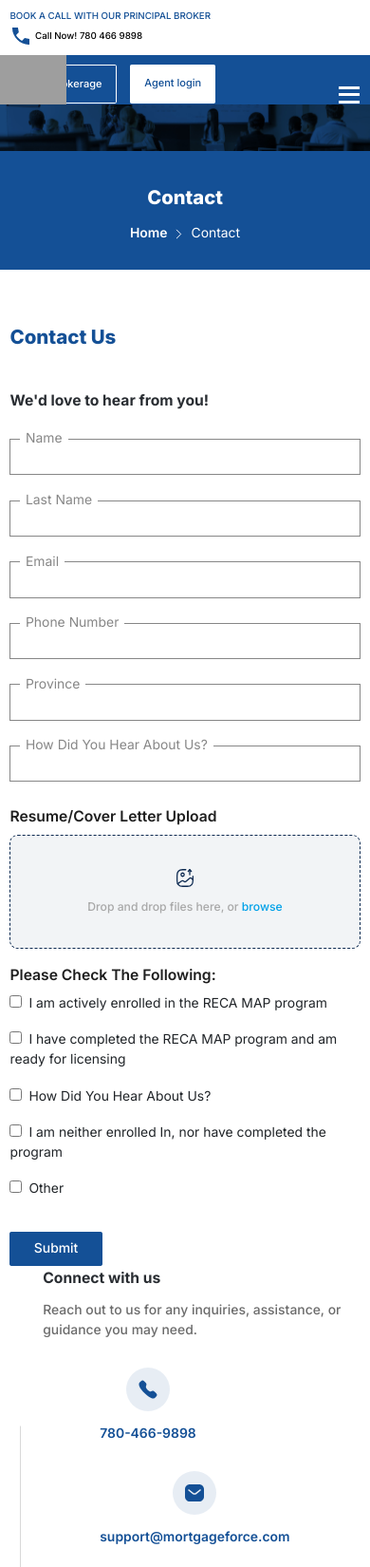
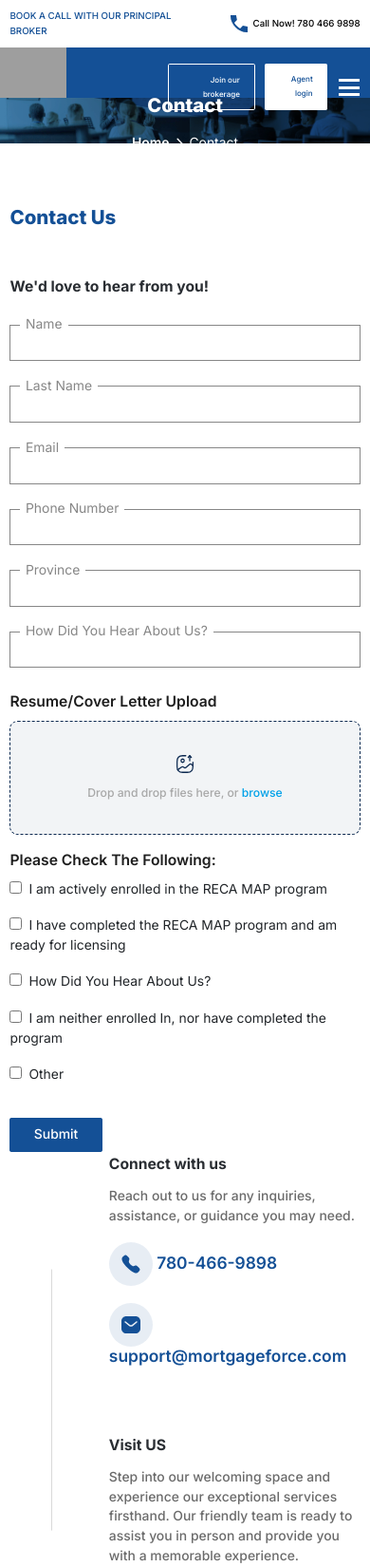
Before and after one commit to kaustav991/website196, a PHP site: page /contact-us.php in a window 390 px wide. Shown: the top 1650 px of the page at 95% size. Run offline with PHP 8.4, Linux system fonts and the light colour scheme; some libraries are stand-ins or nearby versions; grey boxes are pictures that could not be loaded.

Commit message:
responsive home

```diff
--- a/css/responsive.css
+++ b/css/responsive.css
@@ -33,6 +33,7 @@
     height: 100%;
   }
 }
+
 @media(max-width:1199px) {
   header {
     padding: 0;
@@ -94,28 +95,6 @@
     right: 0;
     top: 0;
     width: 100%;
-  }
-
-  .middle-section h3 {
-    font-size: 2.375rem;
-    line-height: 2.75rem;
-  }
-
-  .contactright ul li a {
-    font-size: 1rem;
-    line-height: 1.2rem;
-  }
-
-  .contactright ul li a{
-    position: relative;
-    padding: 12px 0 0 60px;
-    word-break: break-word;
-  }
-
-  .contactright ul li a img{
-    position: absolute;
-    top: 0;
-    left: 0;
   }
 
   .slim-container a.slimNav_sk78-reveal span {
@@ -190,64 +169,85 @@
   footer form input:not([type=submit]):placeholder {
     font-size: 11px;
   }
+}
 
-  .diff-top h2 {
-      margin-bottom: 1.2rem;
+@media screen and (max-width: 991px) {
+  header .btn-sec {
+    justify-content: flex-start;
+    position: absolute;
+    right: 30px;
+    top: 27px;
+    width: 260px;
   }
 
-}
-
-@media(max-width:991px){
-
-  .innerbanner{
-    background: #145096;
-  }
-  .innerbanner .container {
-    padding: 30px 0;
-    position: static;
-    transform: translateY(0%);
-    text-align: center;
-  }
-  .innerbanner:before{
-    display:none;
+  header .btn-sec a.glb-btn {
+    margin: 0 5px !important;
   }
 
-  .innerbanner .container ul li:before {
-    width: 15px;
-    height: 15px;
-    display: inline-block;
-    vertical-align: middle;
-    background-size: contain;
-    margin: 0 5px;
+  .top-header .col-md-9,
+  .top-header .col-md-3 {
+    width: 50%;
   }
 
-  .middle-section .stillhvqstns h4 {
-    font-size: 1.5rem;
-    line-height: 1.75rem;
+  .top-header .col-md-3 {
+    display: flex;
+    justify-content: flex-end;
   }
 
-  .middle-section {
-    padding: 3.75rem 0 ;
+  .hm-section1 p {
+    line-height: 1rem;
   }
 
-  .middle-section .middle-list {
-    margin-bottom: 3.75rem;
+  .hm-section2 .col-md-3,
+  .hm-section7 .col-md-4 {
+    width: 50%;
   }
 
-  .contactright:before {
-    left: 0.725rem;
+  .hm-section7 .col-md-4 {
+    margin-bottom: 20px;
   }
 
-  .contactright {
-    padding: 0 0 0 2.5rem;
+  .hm-section4 .award-box img {
+    height: 5rem;
   }
 
-  .contact-top, .contact-us .map-area {
-    margin-bottom: 1.875rem;
+  .hm-section6 .agent-card {
+    background: #f2f3f5;
+    border-radius: 1.25rem;
+    padding: 4.7375rem 0.65rem 1.2rem;
+    position: relative;
+    margin-top: 6.25rem;
+  }
+
+  .hm-section6 .agent-card {
+    background: #f2f3f5;
+    border-radius: 1.25rem;
+    padding: 2.9375rem 0.65rem 1.2rem;
+    position: relative;
+    margin-top: 5.05rem;
+  }
+
+  .hm-section6 .agent-card>img {
+    width: 130px;
+  }
+
+  .hm-section8 h2 {
+    text-align: center;
+    margin-bottom: 0;
+  }
+
+  footer ul li a {
+    font-size: 0.8rem;
+  }
+
+  footer form input[type=submit] {}
+
+  footer .copy-right {
+    padding: 0.15rem 0;
+    margin-top: 1rem;
+    border-top: 0.0625rem solid rgba(255, 255, 255, 0.2);
   }
 }
-
-
 
 /* for tab  only */
 /* for tab only */
@@ -714,40 +714,24 @@
   .help-center-acc ul.accordion {
     margin-bottom: 1.75rem;
   }
+
+
+  header .btn-sec {
+    justify-content: flex-start;
+    position: absolute;
+    right: 30px;
+    top: 17px;
+    width: 198px;
+  }
+
+  header .btn-sec a.glb-btn {
+    font-size: 8px;
+    padding: 6px 12px;
+    line-height: 15px;
+  }
 }
 
-.contactright ul li a img {
-  position: relative;
-  top: 0;
-  left: 0;
-  display: block;
-  margin: 0 auto 15px;
-}
-.contact-us .map-area {
-  height: 18.275rem;}
 
-  .contactright ul li:last-child{
-    margin-bottom: 0px;
-  }
-
-
-}
-
-@media (max-width:639px) {
-  .middle-section .middle-list ul li {
-    flex: 1 0 100%;
-  }
-
-  .middle-section .stillhvqstns {
-    flex-direction: column;
-    align-items: center;
-    text-align: center;
-    padding: 20px;
-  }
-  .middle-section .stillhvqstns p {
-    margin-bottom: 0.9375rem;
-  }
-}
 
 
 /* for big screen break */
```
